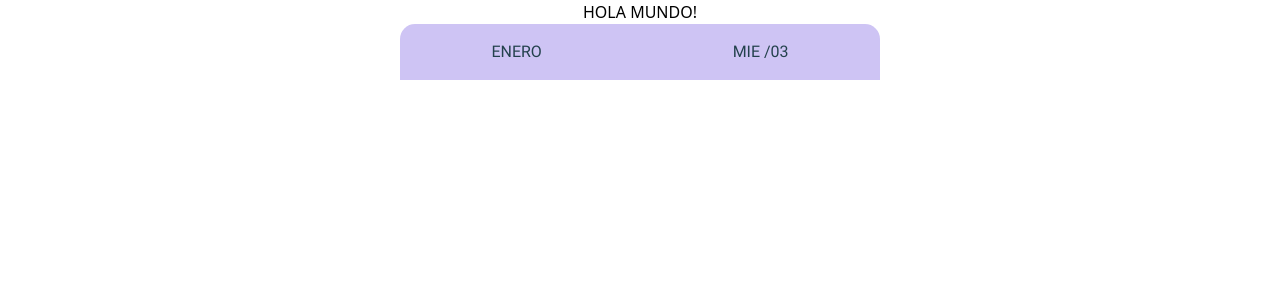
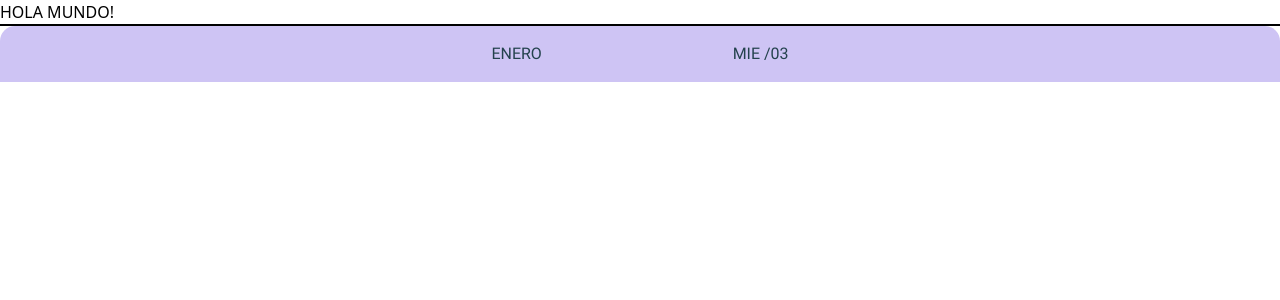
Before and after one commit to GermanCuevas/box-client, a Next.js app: page / in a window 1280 px wide. Shown: the top 300 px of the page. Built offline with nearby package versions, Linux system fonts and the light colour scheme.

Commit message:
feat: working in input common

```diff
--- a/src/app/page.tsx
+++ b/src/app/page.tsx
@@ -1,10 +1,12 @@
 import BoxTitle from '@/commons/BoxTitle'
+import Input from '@/commons/Input'
 
 export default function Home() {
   return (
-    <main className="flex flex-col items-center">
+    <main>
+      {/* <main className="flex flex-col items-center"> */}
       <h1>HOLA MUNDO!</h1>
-
+      <Input placeholder="Nombre" type="text" />
       <BoxTitle
         dateBox="mie /03"
         titleBox="enero"
--- /dev/null
+++ b/src/commons/Input.tsx
@@ -0,0 +1,13 @@
+interface input {
+  placeholder?: string
+  type?: string
+  eye?: boolean
+}
+
+export default function Input({}: input) {
+  return (
+    <div className="border-b-2 border-red-600">
+      {/* <input className="outline-none w-full border-b-[10px] border-red-500" type={type} placeholder={placeholder} /> */}
+    </div>
+  )
+}
```
